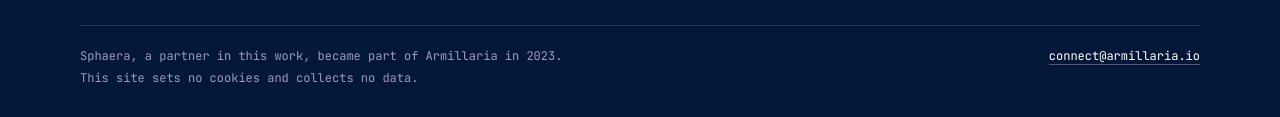
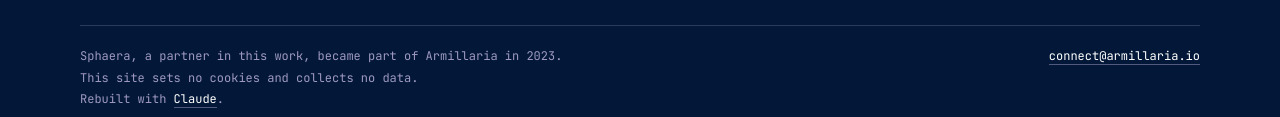
Before and after one commit to resilience-exchange/impactfinance-network, a plain HTML site: page index.html in a window 1280 px wide. Shown: the part 11880-11997 px from the top of the page. Drawn offline with Linux system fonts and the light colour scheme.

Commit message:
Footer: add 'Rebuilt with Claude' credit
Co-Authored-By: Claude Opus 5.5 <noreply@anthropic.com>
Claude-Session: https://claude.ai/code/session_01EHNugjc48MQJkFHKVWngHm

```diff
--- a/index.html
+++ b/index.html
@@ -492,7 +492,7 @@
       <p class="meta">Impact Finance · Towards an interoperable impact finance ecosystem · 2018</p>
     </div>
     <div class="row2">
-      <p class="meta">Sphaera, a partner in this work, became part of Armillaria in 2023.<br>This site sets no cookies and collects no data.</p>
+      <p class="meta">Sphaera, a partner in this work, became part of Armillaria in 2023.<br>This site sets no cookies and collects no data.<br>Rebuilt with <a href="https://claude.ai" target="_blank" rel="noopener noreferrer">Claude</a>.</p>
       <p class="meta"><a class="mail" href="mailto:connect@armillaria.io">connect@armillaria.io</a></p>
     </div>
   </div>
--- a/site2.css
+++ b/site2.css
@@ -313,3 +313,5 @@ a:focus-visible, button:focus-visible { outline: 2px solid var(--hot); outline-o
 .model h3 { font-size: 26px; margin-top: 8px; }
 .model p { font-size: 15px; line-height: 1.62; color: var(--slate); margin-top: 12px; }
 @media (max-width: 809px) { .models { grid-template-columns: minmax(0, 1fr); } .model + .model { padding-left: 0; border-left: 0; border-top: 1px solid var(--rule); } }
+.foot .meta a { color: #fff; border-bottom: 1px solid rgba(159,153,193,.5); }
+.foot .meta a:hover { border-bottom-color: #fff; }
```
